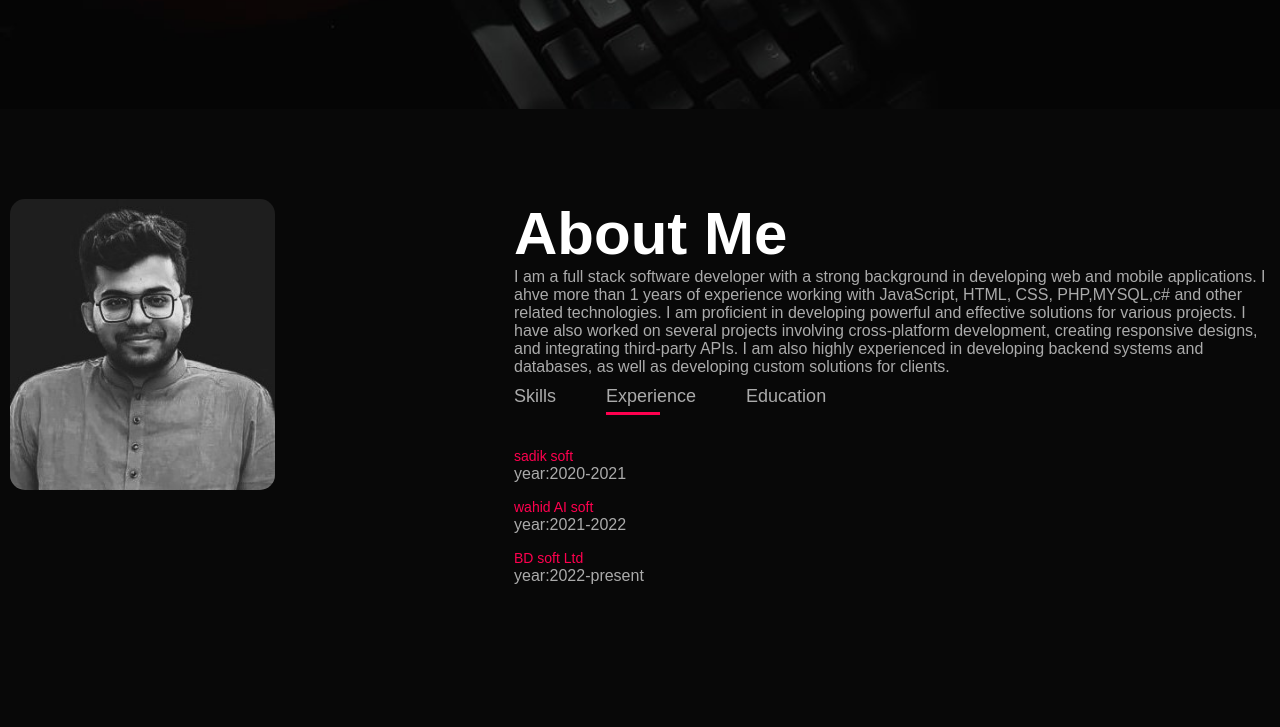
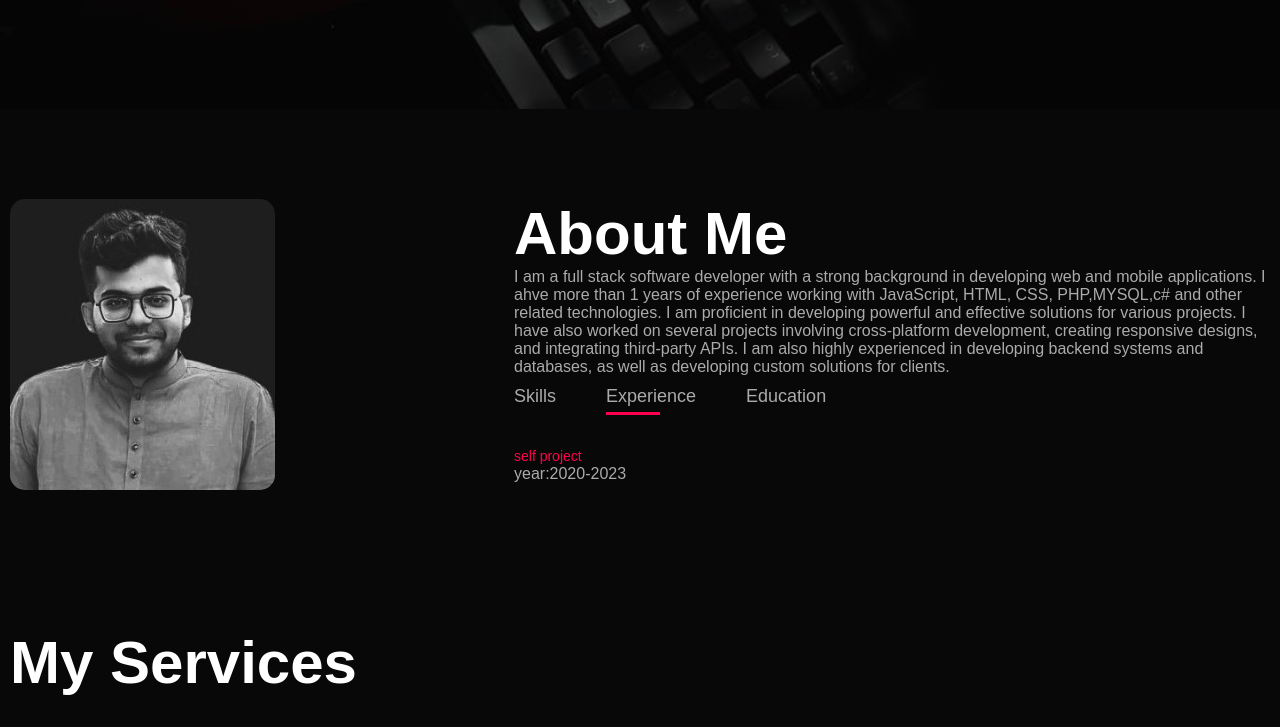
Before and after one commit to sadik7375/meetwithsadik, a plain HTML site: page index.html in a window 1280 px wide. Both pictures are taken after a click on the element "Experience". Shown: the part 691-1418 px from the top of the page. Drawn offline with Linux system fonts and the light colour scheme.

Commit message:
change exprience data

```diff
--- a/index.html
+++ b/index.html
@@ -83,9 +83,8 @@
                     </div>
                     <div class="tab-contents " id="experience">
                         <ul>
-                            <li><span>sadik soft</span><br>year:2020-2021</li>
-                            <li><span>wahid AI soft</span><br>year:2021-2022</li>
-                            <li><span>BD soft Ltd</span><br>year:2022-present</li>
+                            <li><span>self project </span><br>year:2020-2023</li>
+
                         </ul>
 
 
```
